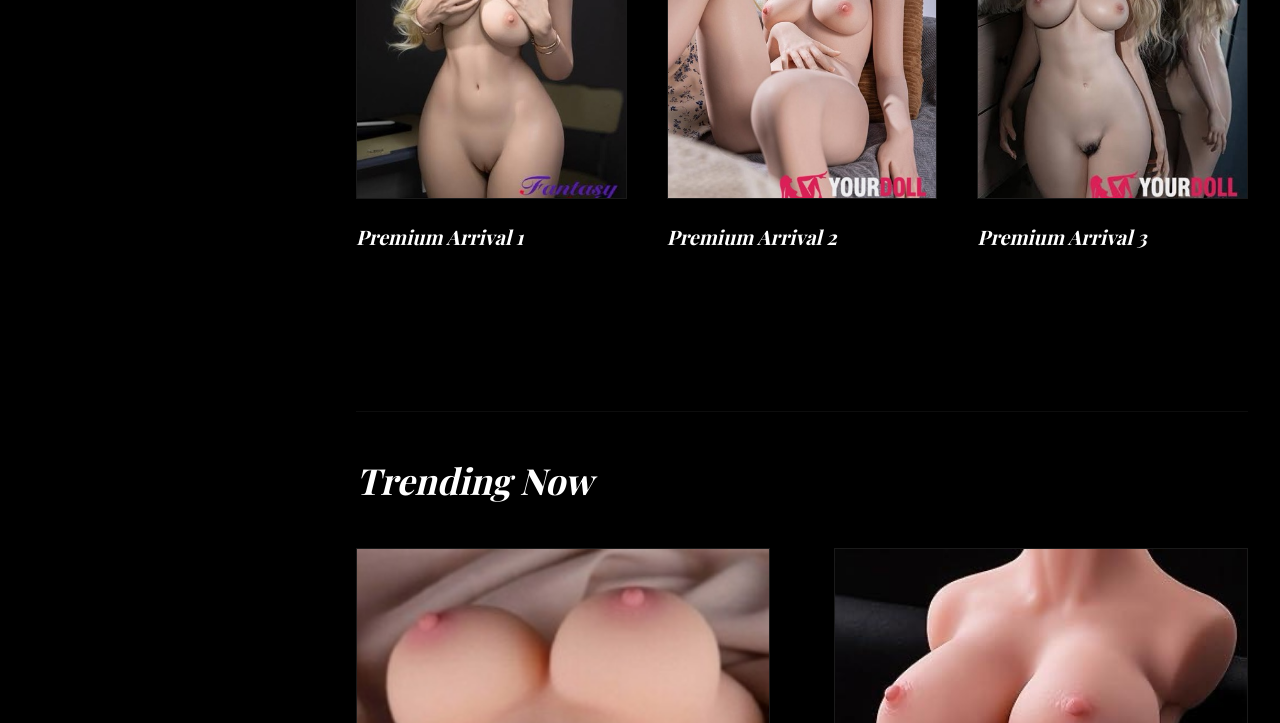
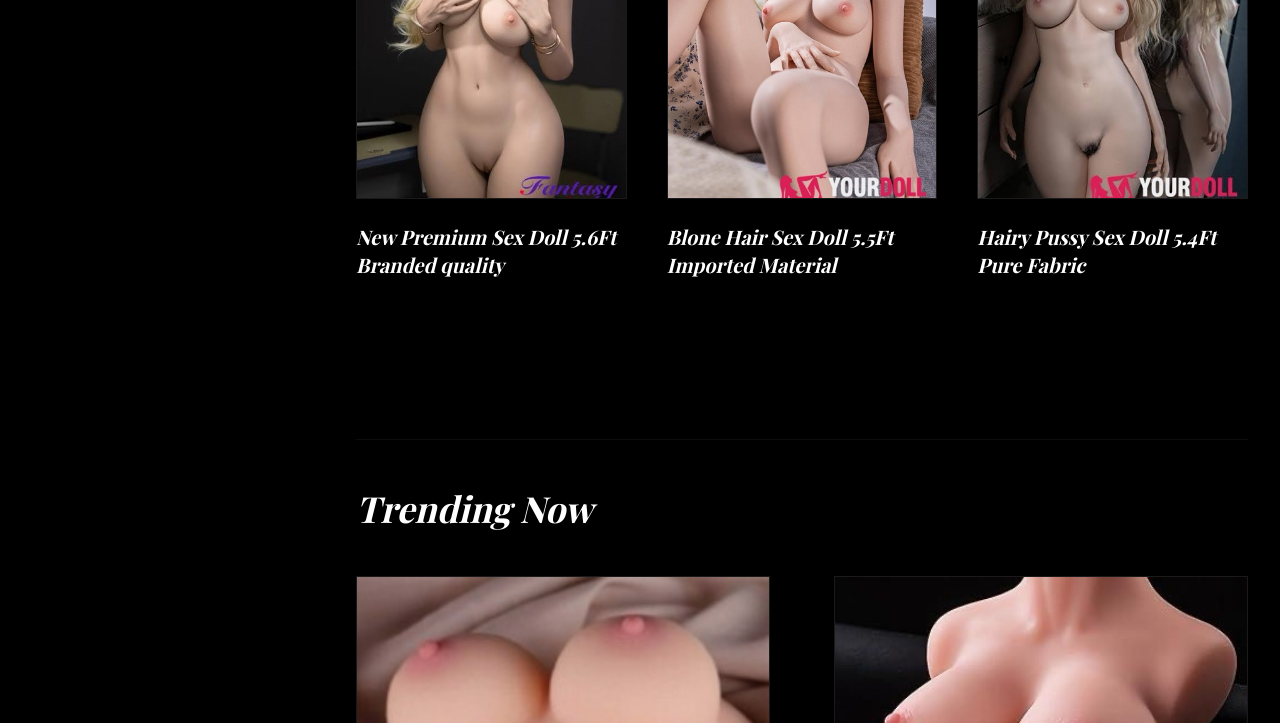
Before and after one commit to Addiction-toys/sex-toys, a plain HTML site: page index.html in a window 1280 px wide. Shown: the part 1004-1727 px from the top of the page. Drawn offline with nearby package versions, Linux system fonts and the light colour scheme; a web font is replaced by a local one.

Commit message:
Update index.html

```diff
--- a/index.html
+++ b/index.html
@@ -131,71 +131,71 @@
         // Change the text inside the quotes to name your products.
             const productNames = {
         // Arrivals
-        "arrival-1": { name: "Premium Arrival 1", price: "7,500" },
-        "arrival-2": { name: "Premium Arrival 2", price: "7,500" },
-        "arrival-3": { name: "Premium Arrival 3", price: "7,500" },
-        "arrival-4": { name: "Premium Arrival 4", price: "7,500" },
-        "arrival-5": { name: "Premium Arrival 5", price: "7,500" },
-        "arrival-6": { name: "Premium Arrival 6", price: "7,500" },
-        "arrival-7": { name: "Premium Arrival 7", price: "7,500" },
-        "arrival-8": { name: "Premium Arrival 8", price: "7,500" },
+        "arrival-1": { name: "New Premium Sex Doll 5.6Ft Branded quality", price: "7,500" },
+        "arrival-2": { name: "Blone Hair Sex Doll 5.5Ft Imported Material", price: "9,500" },
+        "arrival-3": { name: "Hairy Pussy Sex Doll 5.4Ft Pure Fabric", price: "8,500" },
+        "arrival-4": { name: "Blone Haired Sex doll 5.6Ft ", price: "10,500" },
+        "arrival-5": { name: "Perfect Body Sex Doll 5.6Ft Limited Edition ", price: "17,500" },
+        "arrival-6": { name: "Pink Pussy Big Boobs blonde", price: "12,500" },
+        "arrival-7": { name: "Cute sex doll with glasses limited edition", price: "15,000" },
+        "arrival-8": { name: "Black haired cute sex doll 5.6Ft limited edition", price: "18,000" },
         // Trending
-        "trending-1": { name: "Elite Glass Pro", price: "4,900" },
-        "trending-2": { name: "Soft Touch Master", price: "3,500" },
+        "trending-1": { name: "Elite Glass Pro Rubber pussy ", price: "4,900" },
+        "trending-2": { name: "Soft Touch Master Pussy", price: "5,500" },
         // Dildos
-        "dildo-1": { name: "Dildo One", price: "5,500" },
-        "dildo-2": { name: "Dildo Two", price: "5,500" },
-        "dildo-3": { name: "Dildo Three", price: "5,500" },
-        "dildo-4": { name: "Dildo Four", price: "5,500" },
-        "dildo-5": { name: "Dildo Five", price: "5,500" },
-        "dildo-6": { name: "Dildo Six", price: "5,500" },
-        "dildo-7": { name: "Dildo Seven", price: "5,500" },
-        "dildo-8": { name: "Dildo Eight", price: "5,500" },
+        "dildo-1": { name: "Brown 8-inch long Dildo with Lube oil", price: "3,500" },
+        "dildo-2": { name: "5 inch Purple Dildo ", price: "2,000" },
+        "dildo-3": { name: "6 inch blue dildo with lube oil", price: "4,500" },
+        "dildo-4": { name: "Colourful long dildo ", price: "5,500" },
+        "dildo-5": { name: "Pink 7 inch Dildo long with lube oil", price: "6,500" },
+        "dildo-6": { name: "purple white long dildo ", price: "5,500" },
+        "dildo-7": { name: "Red smooth dildo Elasticity,", price: "4,500" },
+        "dildo-8": { name: "Realistic dildo with smooth rubber long lasting", price: "75,500" },
         // Vibrators
-        "vibrator-1": { name: "Vibrator One", price: "6,000" },
-        "vibrator-2": { name: "Vibrator Two", price: "6,000" },
-        "vibrator-3": { name: "Vibrator Three", price: "6,000" },
-        "vibrator-4": { name: "Vibrator Four", price: "6,000" },
-        "vibrator-5": { name: "Vibrator Five", price: "6,000" },
-        "vibrator-6": { name: "Vibrator Six", price: "6,000" },
-        "vibrator-7": { name: "Vibrator Seven", price: "6,000" },
-        "vibrator-8": { name: "Vibrator Eight", price: "6,000" },
+        "vibrator-1": { name: "Purple new edition vibrator for girls ", price: "6,000" },
+        "vibrator-2": { name: "Pink rose-penis shaped vibrator", price: "8,000" },
+        "vibrator-3": { name: "Durex smooth purple vibrator", price: "4,000" },
+        "vibrator-4": { name: "New arrivals of vibrator limited edition", price: "9,000" },
+        "vibrator-5": { name: "Top selling vibrator for girls with all colours", price: "3,000" },
+        "vibrator-6": { name: "Pack 1 vibrator-2 discount for girls", price: "6,000" },
+        "vibrator-7": { name: "Black Machine vibrator ", price: "9,000" },
+        "vibrator-8": { name: "Pink rubber vibrator ", price: "3,500" },
         // Pussy
-        "pussy-1": { name: "Stroker One", price: "4,500" },
-        "pussy-2": { name: "Stroker Two", price: "4,500" },
-        "pussy-3": { name: "Stroker Three", price: "4,500" },
-        "pussy-4": { name: "Stroker Four", price: "4,500" },
-        "pussy-5": { name: "Stroker Five", price: "4,500" },
-        "pussy-6": { name: "Stroker Six", price: "4,500" },
-        "pussy-7": { name: "Stroker Seven", price: "4,500" },
-        "pussy-8": { name: "Stroker Eight", price: "4,500" },
+        "pussy-1": { name: "Pocket pussy stroker ", price: "3,500" },
+        "pussy-2": { name: "Three pieces mouth+pussy+ass hole", price: "6,500" },
+        "pussy-3": { name: "Pocket pussy and mouth sex for male", price: "5,500" },
+        "pussy-4": { name: "Big sized pocket pussy especially for men", price: "4,500" },
+        "pussy-5": { name: "Pink round pussy design covering area", price: "5,500" },
+        "pussy-6": { name: "Brown teen pocket pussy with lube oil", price: "3,500" },
+        "pussy-7": { name: "Big pack 1 pocket pussy ", price: "4,500" },
+        "pussy-8": { name: "Big pack 2 povket pussy ", price: "4,500" },
         // Butt Plug
-        "butt-1": { name: "Plug One", price: "3,500" },
-        "butt-2": { name: "Plug Two", price: "3,500" },
-        "butt-3": { name: "Plug Three", price: "3,500" },
-        "butt-4": { name: "Plug Four", price: "3,500" },
-        "butt-5": { name: "Plug Five", price: "3,500" },
-        "butt-6": { name: "Plug Six", price: "3,500" },
-        "butt-7": { name: "Plug Seven", price: "3,500" },
-        "butt-8": { name: "Plug Eight", price: "3,500" },
+        "butt-1": { name: "Black vibrator butt plug", price: "5,500" },
+        "butt-2": { name: "Orgasm chargeable butt plug", price: "5,500" },
+        "butt-3": { name: "Two pieces of rubber butt plug", price: "2,500" },
+        "butt-4": { name: "Pink chargeable butt plug smooth", price: "3,500" },
+        "butt-5": { name: "Platinum butt plug for men and women", price: "2,500" },
+        "butt-6": { name: "Two pieces of fixed butt plug", price: "3,500" },
+        "butt-7": { name: "Black penis shaped butt plug", price: "4,500" },
+        "butt-8": { name: "Small fixed butt plug for girls ", price: "3,500" },
         // BDSM
-        "bdsm-1": { name: "BDSM One", price: "2,500" },
-        "bdsm-2": { name: "BDSM Two", price: "2,500" },
-        "bdsm-3": { name: "BDSM Three", price: "2,500" },
-        "bdsm-4": { name: "BDSM Four", price: "2,500" },
-        "bdsm-5": { name: "BDSM Five", price: "2,500" },
-        "bdsm-6": { name: "BDSM Six", price: "2,500" },
-        "bdsm-7": { name: "BDSM Seven", price: "2,500" },
-        "bdsm-8": { name: "BDSM Eight", price: "2,500" },
+        "bdsm-1": { name: "BDSM whip genuine leather flogger sex toy for couple ", price: "2,500" },
+        "bdsm-2": { name: "BDSM Bondage for couples", price: "3,500" },
+        "bdsm-3": { name: "BDSM bondage two pack for couples", price: "4,500" },
+        "bdsm-4": { name: "BDSM hand grip ,neck ,mouth bondage", price: "5,500" },
+        "bdsm-5": { name: "BDSM all kit along with stand full kit", price: "6,500" },
+        "bdsm-6": { name: "BDSM Rubber grip bondage from back to hand", price: "2,500" },
+        "bdsm-7": { name: "BDSM full men control bondage kit ", price: "5,500" },
+        "bdsm-8": { name: "BDSM Hand and Feet grip bondage", price: "3,500" },
         // Sex Dolls
-        "doll-1": { name: "Doll One", price: "80,000" },
-        "doll-2": { name: "Doll Two", price: "80,000" },
-        "doll-3": { name: "Doll Three", price: "80,000" },
-        "doll-4": { name: "Doll Four", price: "80,000" },
-        "doll-5": { name: "Doll Five", price: "80,000" },
-        "doll-6": { name: "Doll Six", price: "80,000" },
-        "doll-7": { name: "Doll Seven", price: "80,000" },
-        "doll-8": { name: "Doll Eight", price: "80,000" }
+        "doll-1": { name: "Perfect body sex doll 5.7Ft Slim,Fit,smooth", price: "12,000" },
+        "doll-2": { name: "Big boob Black hair ute sex doll 5.6Ft", price: "10,000" },
+        "doll-3": { name: "Big Penis Doll for girls", price: "16,000" },
+        "doll-4": { name: "Short Hairsexy figure doll 5.4Ft", price: "9,000" },
+        "doll-5": { name: "Long leg cute sex doll 5.8Ft ", price: "18,000" },
+        "doll-6": { name: "Long black hair asian cute doll 5.4Ft", price: "22,000" },
+        "doll-7": { name: "Cosplay sex doll for men 5.5Ft", price: "25,000" },
+        "doll-8": { name: "Sexy figured body sex doll 5.5Ft ", price: "13,000" }
     };
 
 
```
